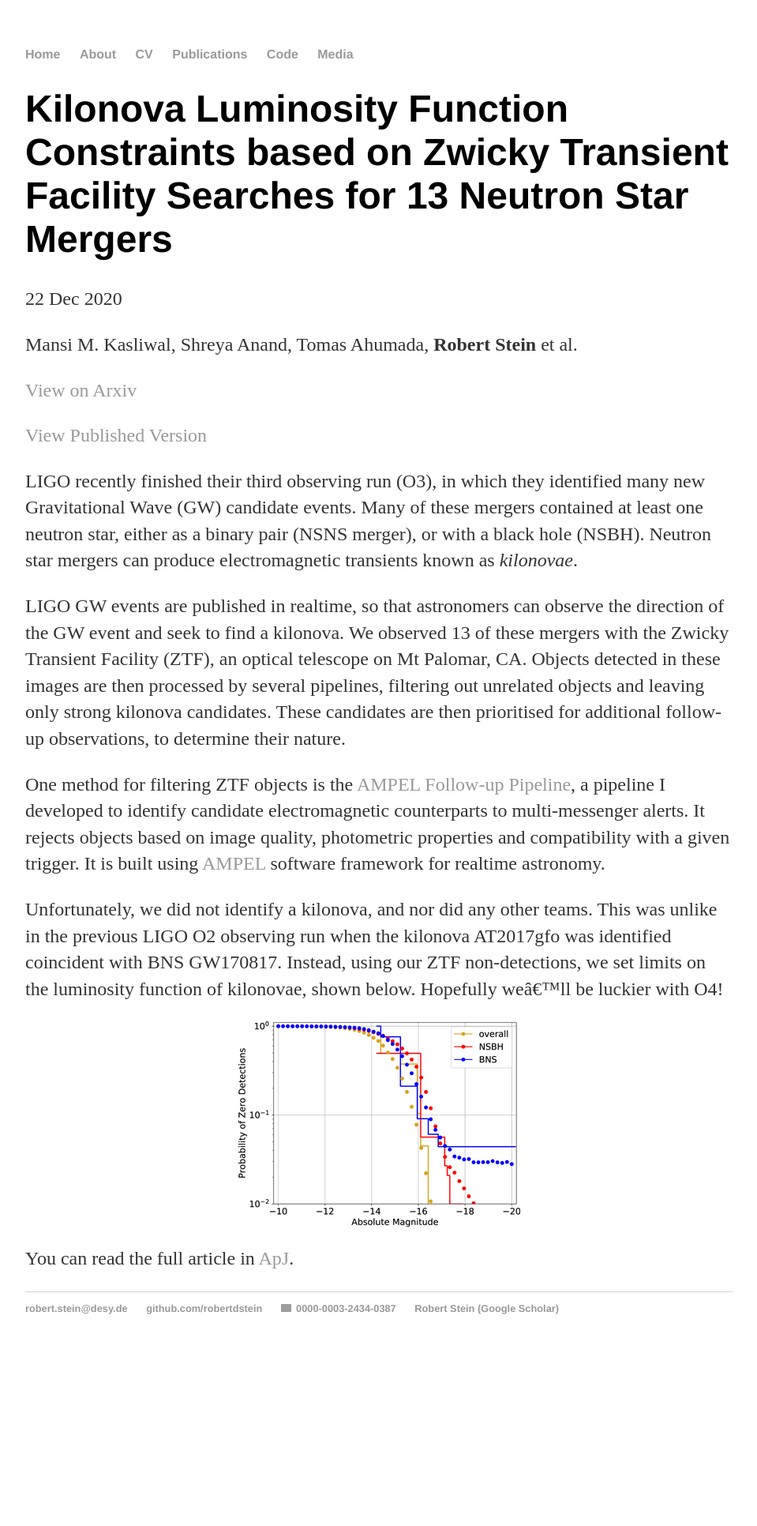
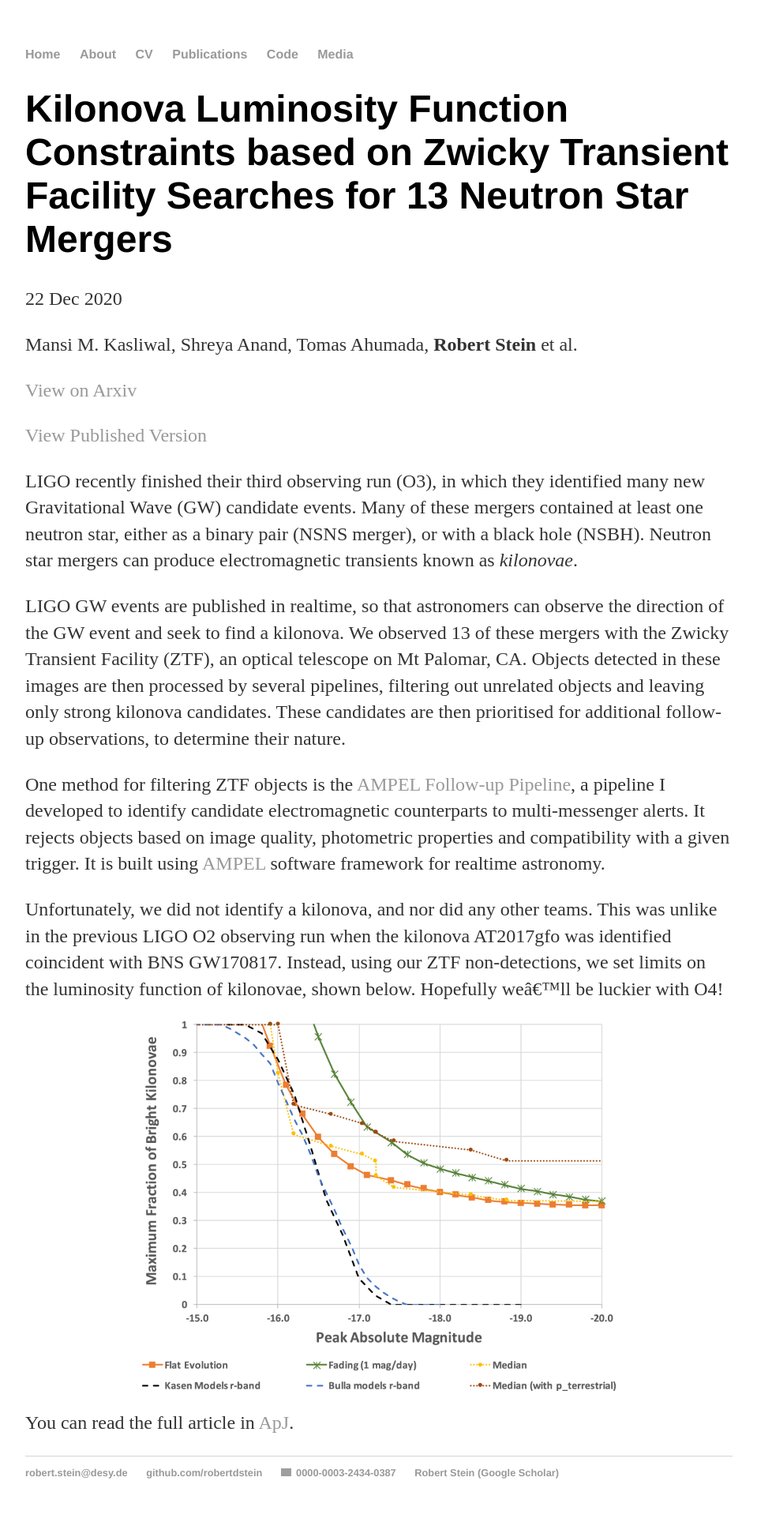
Before and after one commit to robertdstein/robertdstein.github.io, a Jekyll site: the page built from research/_posts/2020-06-22-ztfgwO3.md, in a window 1280 px wide. Shown: the whole page at 79% size, without its empty margins (160-1119 px from the left). Built offline with Jekyll 4.4.1, drawn with Linux system fonts in a browser that asks for light colours; comment, search, counter and statistics services are not loaded; before the commit the page ends 1724 px from its top, so only the background shows below that; grey boxes are pictures that could not be loaded.

Commit message:
Update figure.

```diff
--- a/research/_posts/2020-06-22-ztfgwO3.md
+++ b/research/_posts/2020-06-22-ztfgwO3.md
@@ -24,6 +24,6 @@ Unfortunately, we did not identify a kilonova, and nor did any other teams.
 This was unlike in the previous LIGO O2 observing run when the kilonova AT2017gfo was identified coincident with BNS GW170817.
 Instead, using our ZTF non-detections, we set limits on the luminosity function of kilonovae, shown below. Hopefully we'll be luckier with O4!
 
-<img src="/images/research/ztf_o3/fig9.jpg" alt="Fig9" class="center" style="width:357px;height:260px;"/>
+<img src="/images/research/ztf_o3/fig12.jpg" alt="Fig12" class="center" />
 
 You can read the full article in [ApJ](https://iopscience.iop.org/article/10.3847/1538-4357/abc335).
```
Also changed, not shown: images/research/ztf_o3/fig12.jpg (added), images/research/ztf_o3/fig9.jpg (deleted).
